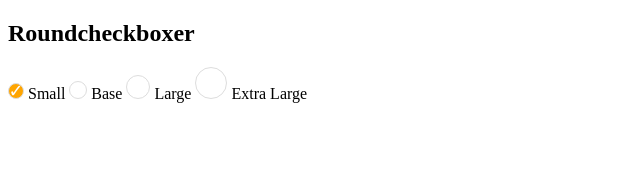
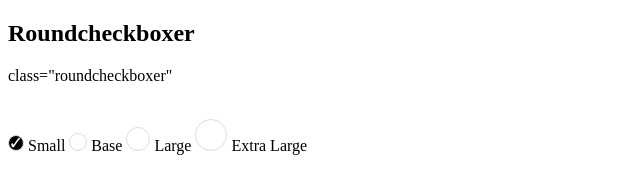
Before and after one commit to ssakib4040/RoundCheckboxer, a website built with Parcel: page src/index.html in a window 1280 px wide. Both pictures are taken after a click on the checkbox "Small". Shown: the whole page, without its empty margins (0-640 px from the left). Built offline with nearby package versions, Linux system fonts and the light colour scheme.

```diff
--- a/src/index.html
+++ b/src/index.html
@@ -9,6 +9,10 @@
   <body>
     <h2>Roundcheckboxer</h2>
     <!-- Example checkboxes with different sizes -->
+
+    <p>class="roundcheckboxer"</p>
+
+    <br />
 
     <input type="checkbox" class="roundcheckboxer sm" id="checkboxSM" />
     <label for="checkboxSM">Small</label>
--- a/src/style.scss
+++ b/src/style.scss
@@ -20,7 +20,7 @@
 
   //   checked state
   &:checked {
-    background-color: orange !important;
+    background-color: black !important;
   }
 }
 
```
Also changed, not shown: README.md, build/roundcheckboxer.min.css, 1 other file.
